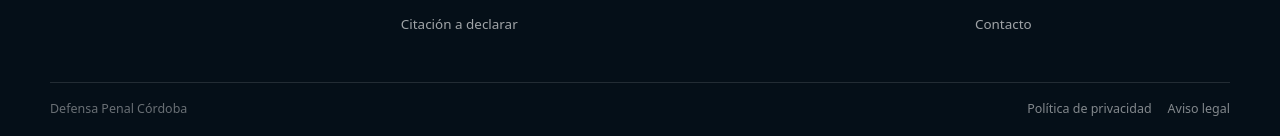
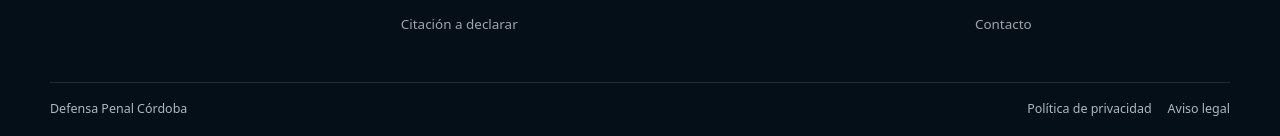
Before and after one commit to Elitedomainsx/Defensa-Penal-Cordoba, a Jekyll site: the page built from index.md, in a window 1280 px wide and 1400 px high, scrolled down 3652 px. Shown: the part 1261-1397 px from the top of the window. Built offline with Jekyll 4.4.1, drawn with Linux system fonts in a browser that asks for light colours.

Commit message:
fix: improve footer legal contrast

```diff
--- a/assets/css/site.css
+++ b/assets/css/site.css
@@ -1562,7 +1562,7 @@ address {
   align-items: center;
   margin-top: 2.3rem;
   padding-top: 1rem;
-  color: rgba(255, 255, 255, 0.4);
+  color: #aeb8c1;
   border-top: 1px solid rgba(255, 255, 255, 0.12);
   font-size: 0.78rem;
 }
@@ -1575,7 +1575,7 @@ address {
 }
 
 .footer-legal a {
-  color: rgba(255, 255, 255, 0.5);
+  color: #aeb8c1;
   text-decoration: none;
 }
 
```
Also changed, not shown: assets/css/site.min.css.
